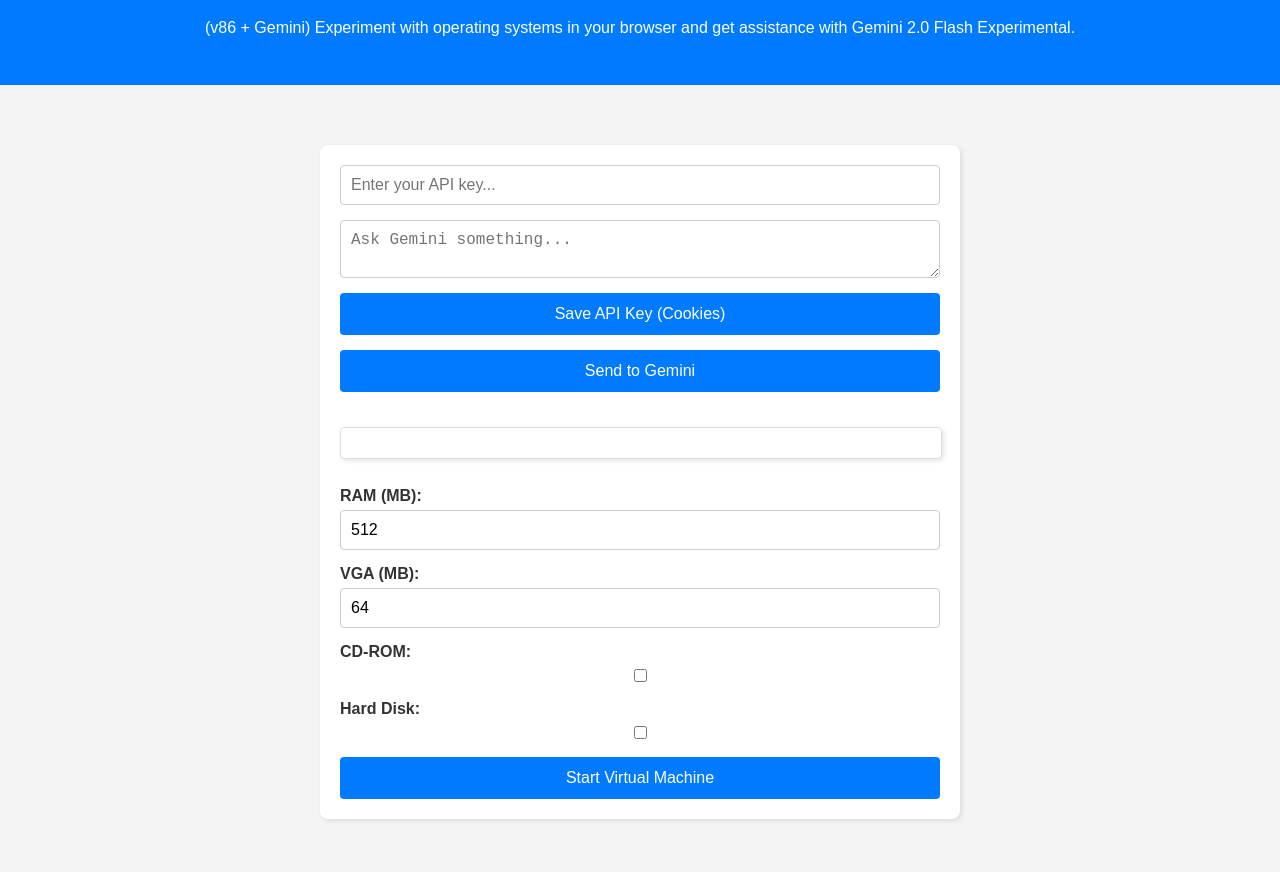
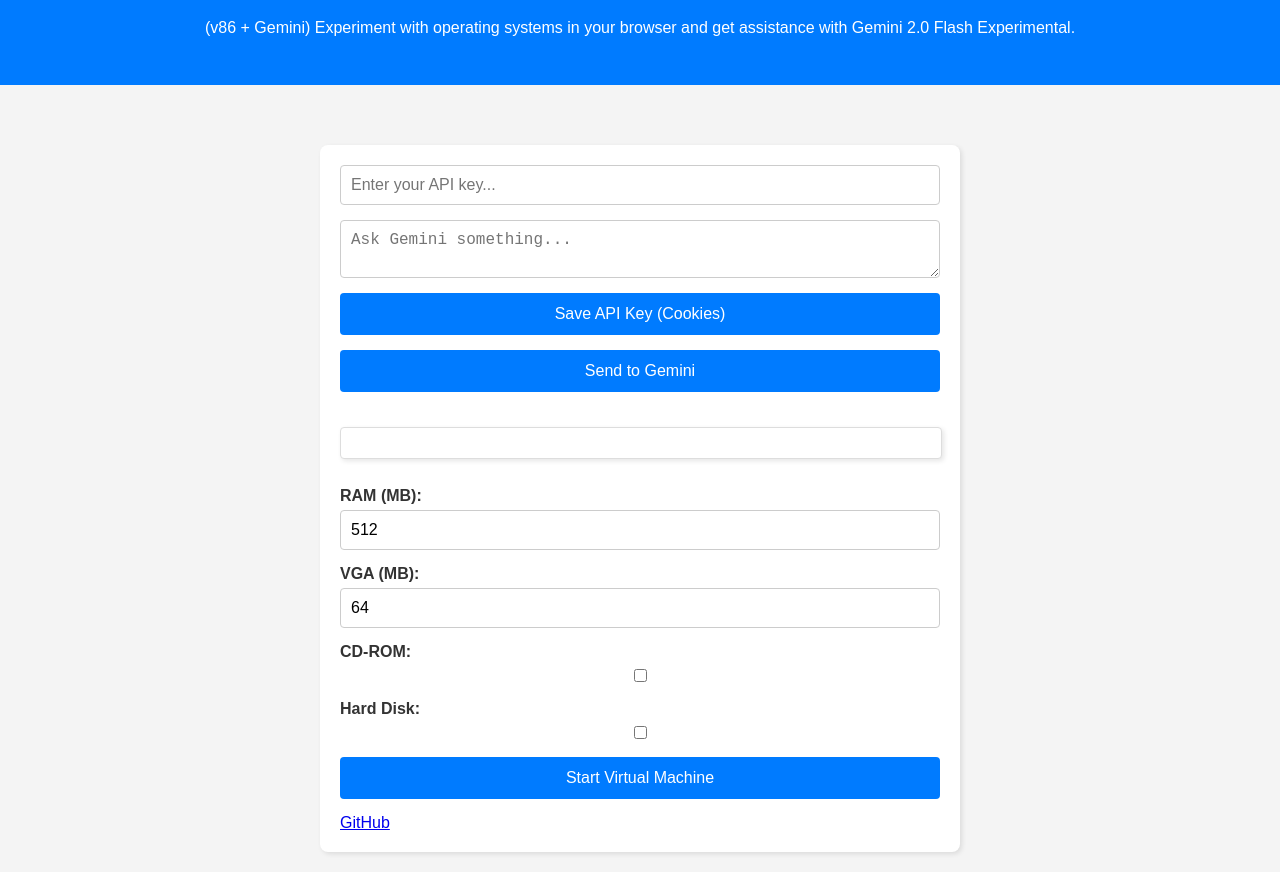
Before and after one commit to olivia1246/gemini-v86, a plain HTML site: page index.html in a window 1280 px wide. Shown: the part 93-965 px from the top of the page. Before the commit the page ends 932 px from the top, so only its background shows below. Drawn offline with nearby package versions, Linux system fonts and the light colour scheme; a script that the page names is missing.

Commit message:
Update index.html

```diff
--- a/index.html
+++ b/index.html
@@ -157,6 +157,7 @@
           <input id="harddisk_url" type="text" placeholder="Enter Hard Disk URL">
         </div>
         <button id="start_vm" onclick="loadWasm()">Start Virtual Machine</button>
+        <a href="https://github.com/olivia1246/gemini-v86/">GitHub</a>
       </div>
     </main>
     <script>
```
